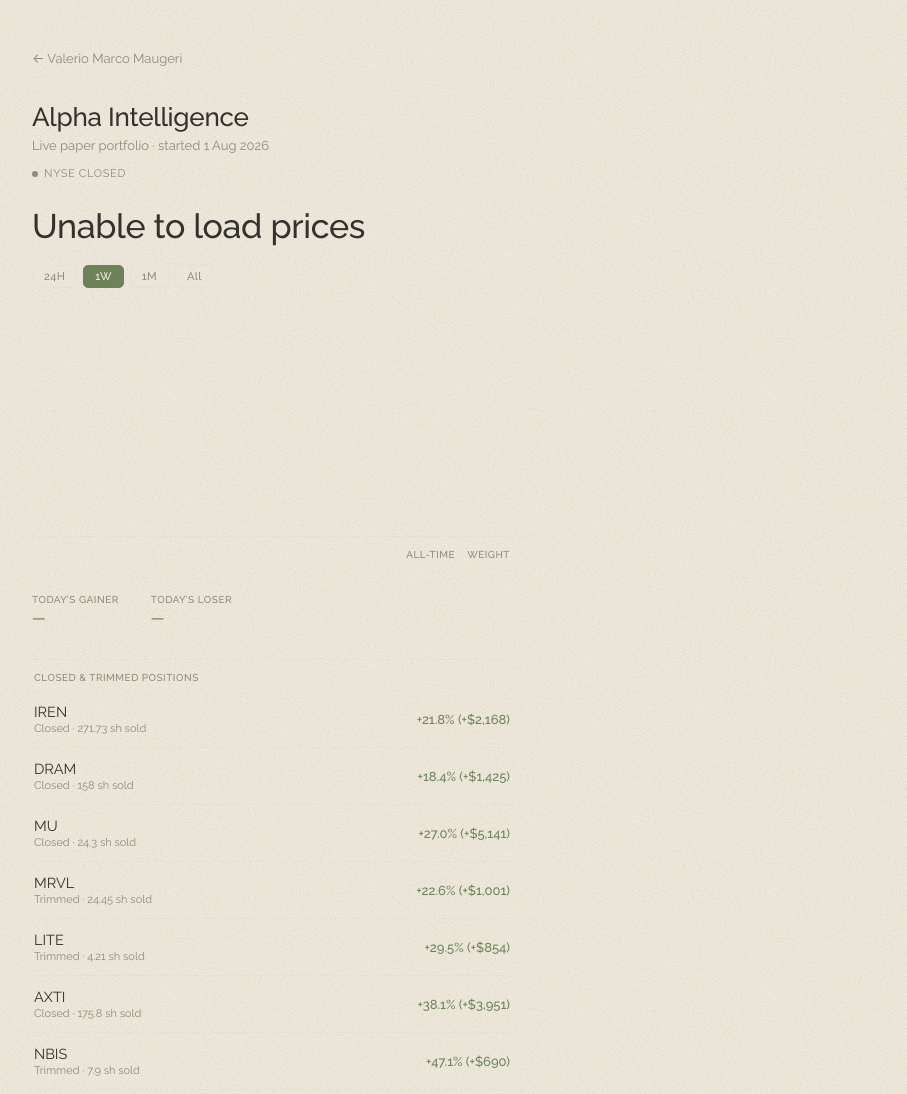
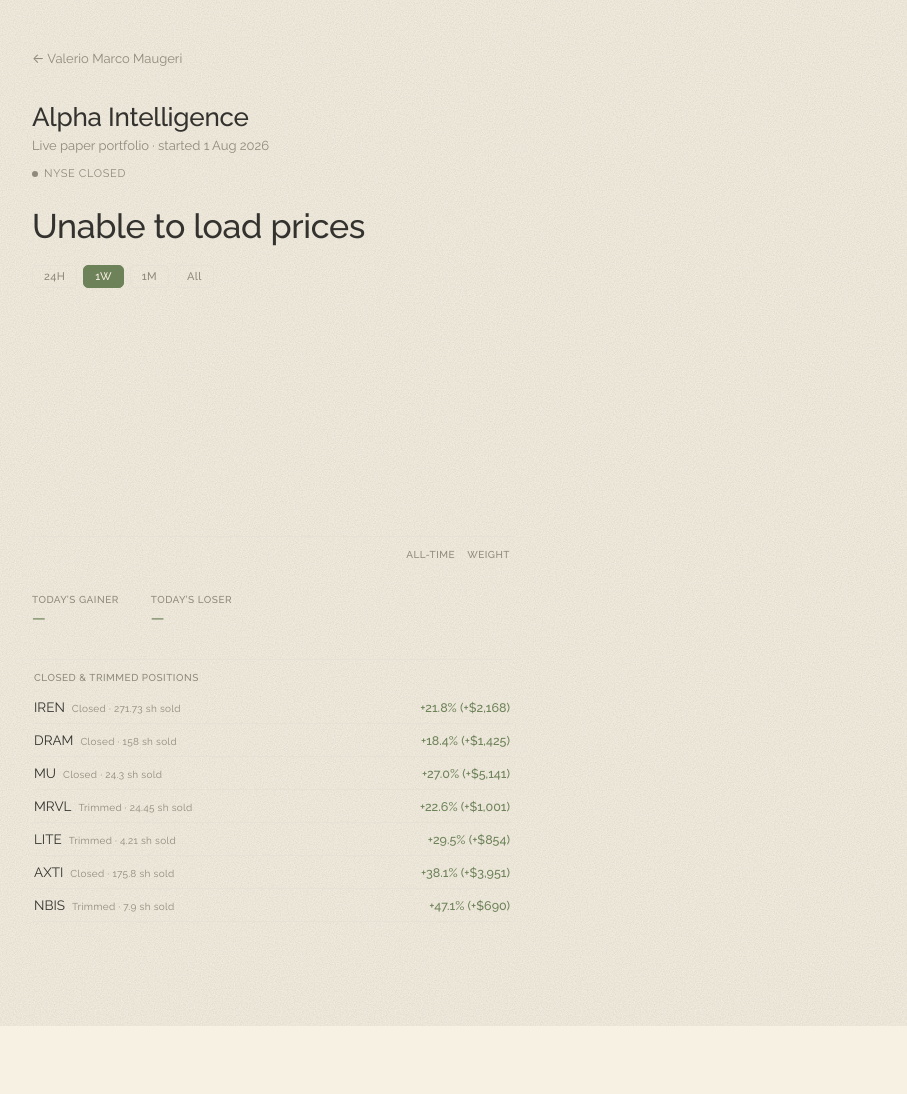
Before and after one commit to vmmaugeri/alpha-intelligence, a website: page index.html in a window 1280 px wide. Shown: the whole page, without its empty margins (368-1275 px from the left). After the commit the page ends 1026 px from the top, so only its background shows below. Drawn offline with Linux system fonts and the light colour scheme; no server answers.

Commit message:
Update style.css

```diff
--- a/style.css
+++ b/style.css
@@ -307,30 +307,37 @@ h1 {
   display: flex;
   align-items: center;
   justify-content: space-between;
-  padding: 12px 2px;
+  padding: 8px 2px;
   border-bottom: 1px solid var(--hairline);
 }
 
 .closed-name {
   display: flex;
-  flex-direction: column;
-  gap: 2px;
+  align-items: baseline;
+  gap: 7px;
 }
 
 .closed-ticker {
-  font-size: 14.5px;
+  font-size: 13.5px;
   color: var(--ink);
 }
 
 .closed-status {
-  font-size: 11px;
+  font-size: 10px;
+  letter-spacing: 0.03em;
   color: var(--muted);
 }
 
 .closed-change {
-  font-size: 13px;
+  font-size: 12.5px;
   font-weight: 500;
   color: var(--accent);
+}
+
+.closed-usd {
+  font-weight: 400;
+  color: var(--muted);
+  font-size: 11px;
 }
 
 .closed-change.negative {
```
